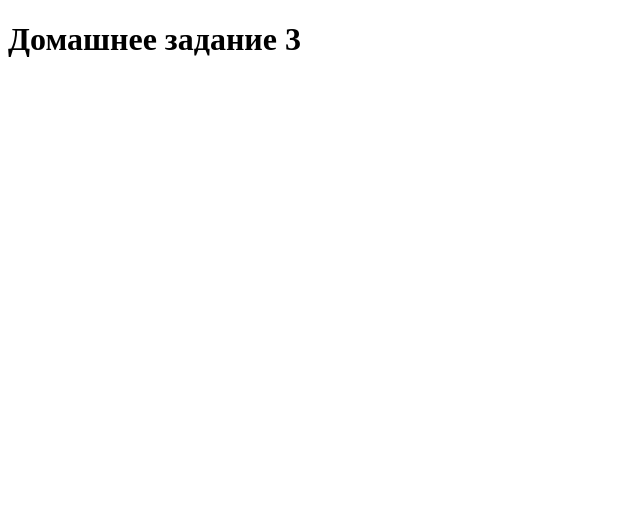
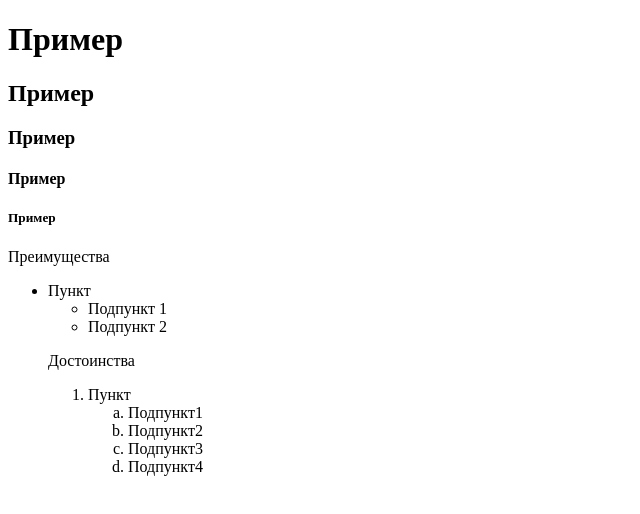
Before and after one commit to Skvayerw/skvayerw, a plain HTML site: page index.html in a window 1280 px wide. Shown: the whole page, without its empty margins (0-640 px from the left). Drawn offline with Linux system fonts and the light colour scheme.

Commit message:
Update index.html

```diff
--- a/index.html
+++ b/index.html
@@ -1,12 +1,35 @@
-<!DOCTYPE html>
+<!DOCTYPE html><!--Паша, я уже топовый программист-->
 <html lang="en">
 <head>
     <meta charset="UTF-8">
     <meta http-equiv="X-UA-Compatible" content="IE=edge">
     <meta name="viewport" content="width=device-width, initial-scale=1.0">
-    <title>Домашка номер 3</title>
+    <title>Document</title>
 </head>
 <body>
-   <h1>Домашнее задание 3</h1>
+    <h1>Пример</h1>
+    <h2>Пример</h2>
+    <h3>Пример</h3>
+    <h4>Пример</h4>
+    <h5>Пример</h5>
+    <p>Преимущества</p>
+    <ul>
+        <li>Пункт</li>
+        <ul>
+            <li>Подпункт 1</li>
+            <li>Подпункт 2</li>
+    </ul>
+    <p>Достоинства</p>
+    <ol type="1" start="1">
+        <li>Пункт
+            <ol type="a" start=c>
+                <li>Подпункт1</li>
+                <li>Подпункт2</li>
+                <li>Подпункт3</li>
+                <li>Подпункт4</li>
+            </ol>
+        </li>
+    </ol>
+
 </body>
 </html>
```
